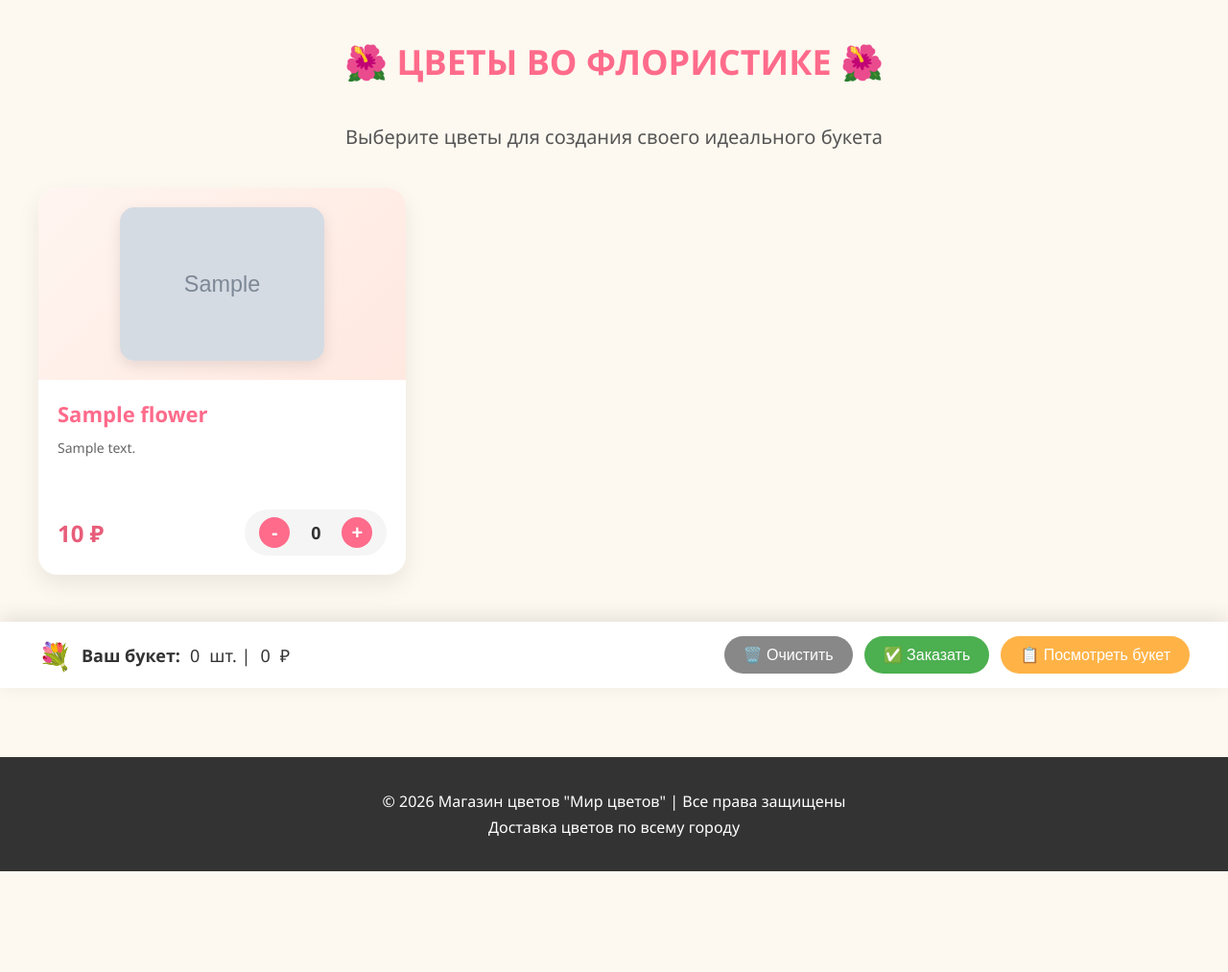
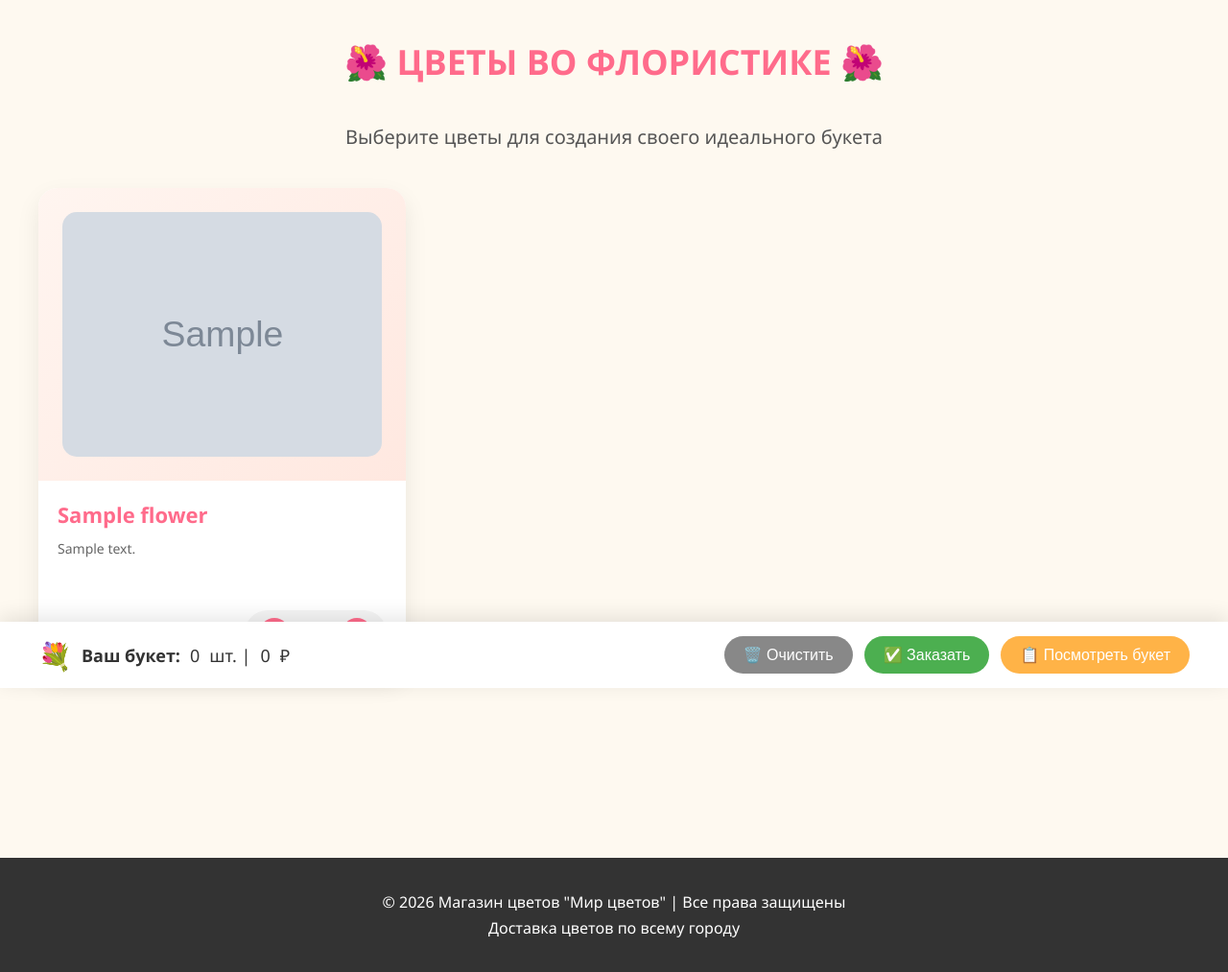
Before and after one commit to gaon24/flower_shop, a Python web app: template templates/flower.html in a window 1280 px wide. Shown: the part 83-1096 px from the top of the page at 96% size. Before the commit the page ends 991 px from the top, so only its background shows below. Run offline with Jinja, Linux system fonts and the light colour scheme; the template is opened without the code that fills it: most values are stand-ins (such as "Sample title", 1, 10 or a date in 2020); grey boxes marked "Sample" are stand-in pictures.

Commit message:
верба

```diff
--- a/main.py
+++ b/main.py
@@ -6,7 +6,7 @@ app.secret_key = 'секретный_ключ_123456'  # Нужен для ра
 # Список цветов
 flowers = [
     {"id": 1, "name": "Альстромерия", "price": 150, "color": "белые", "image_url": "/static/photo/Альстромерия.jpg"},
-    {"id": 2, "name": "Тюльпан", "price": 300, "color": "желтый", "image": "🌷", "description": "Весенний желтый тюльпан"},
+    {"id": 2, "name": "Верба", "price": , "color": "желтый", "image": "🌷", "description": "Весенний желтый тюльпан"},
     {"id": 3, "name": "Лилия", "price": 450, "color": "белый", "image": "⚜️", "description": "Белая лилия с ароматом"},
     {"id": 4, "name": "Орхидея", "price": 800, "color": "фиолетовый", "image": "🌸", "description": "Экзотическая орхидея"},
     {"id": 5, "name": "Пион", "price": 600, "color": "розовый", "image": "🌺", "description": "Пышный розовый пион"},
--- a/static/style.css
+++ b/static/style.css
@@ -722,7 +722,7 @@ footer p {
 }
 
 /* Стили для фото цветов */
-.flower-card-image {
+/* .flower-card-image {
     background: linear-gradient(135deg, #fff5f0 0%, #ffe8e0 100%);
     padding: 20px;
     text-align: center;
@@ -743,4 +743,21 @@ footer p {
 
 .flower-card:hover .flower-img {
     transform: scale(1.05);
+} */
+
+.flower-card {
+    display: flex;
+    flex-direction: column;
 }
+
+.flower-card-image {
+    flex: 1;
+    min-height: 200px;
+}
+
+.flower-img {
+    width: 100%;
+    height: 100%;
+    object-fit: cover;
+    border-radius: 15px;
+}
```
